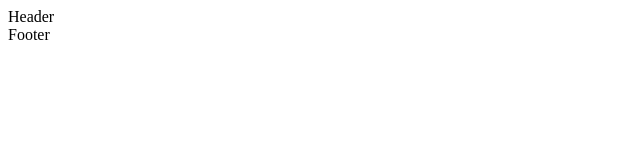
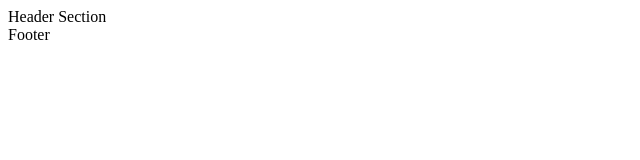
Before and after one commit to yusufroqib/cohorts-four, a React (Vite) app: page / in a window 1280 px wide. Shown: the top 160 px of the page, without its empty margins (0-640 px from the left). Built offline with nearby package versions, Linux system fonts and the light colour scheme.

Commit message:
Update main Header

```diff
--- a/src/components/Header.jsx
+++ b/src/components/Header.jsx
@@ -2,7 +2,7 @@ import React from 'react'
 
 const Header = () => {
   return (
-    <div>Header</div>
+    <div>Header Section</div>
   )
 }
 
```
